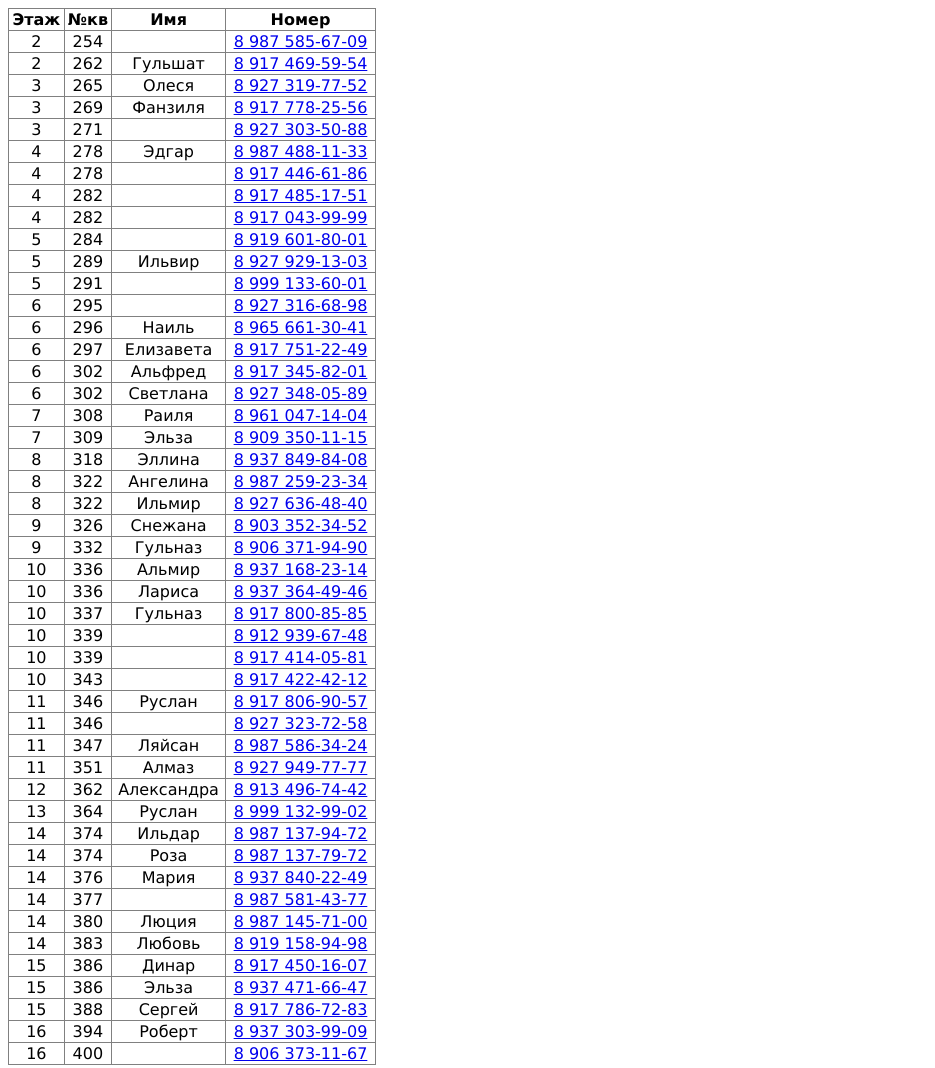
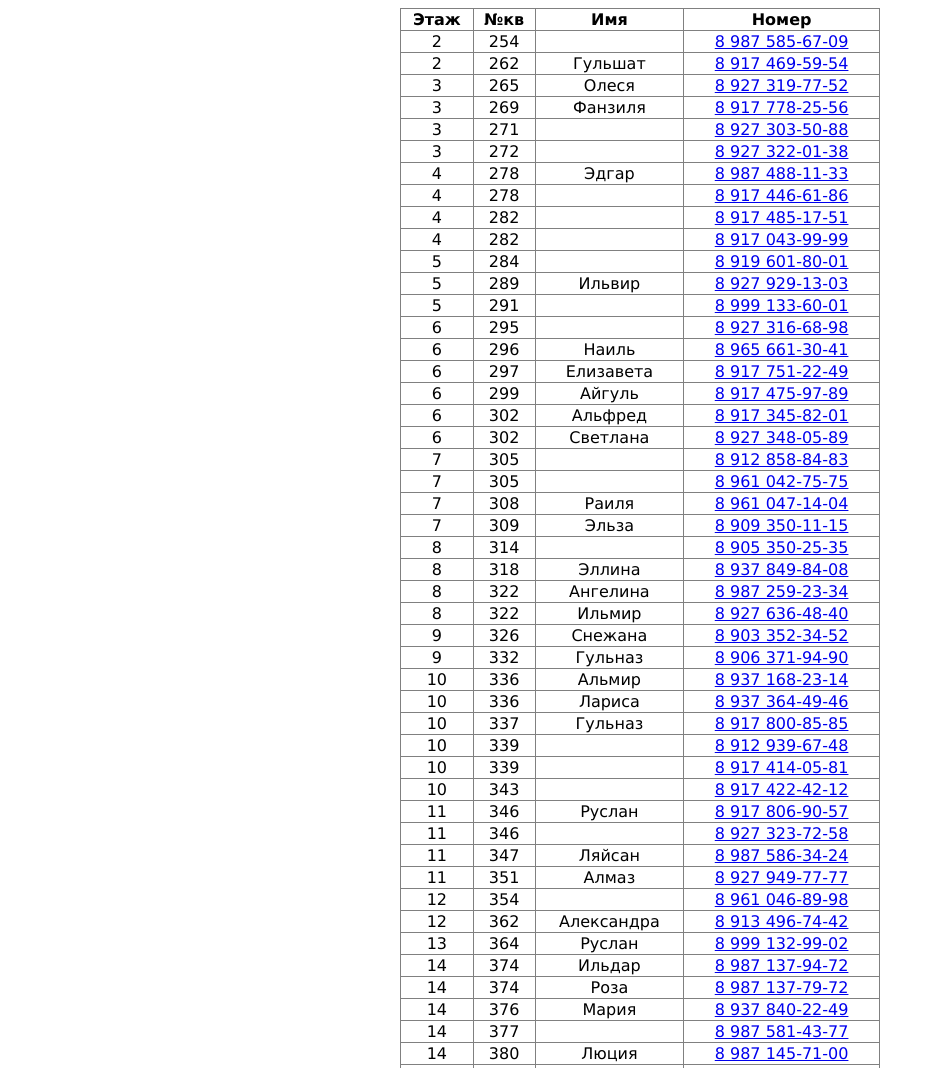
Before and after one commit to saferq/neighbors156b, a plain HTML site: page index.html in a window 1280 px wide. Shown: the top 1068 px of the page, without its empty margins (0-935 px from the left). Drawn offline with Linux system fonts and the light colour scheme.

Commit message:
update contact

```diff
--- a/index.html
+++ b/index.html
@@ -4,9 +4,10 @@
     <meta charset="UTF-8" />
     <meta name="viewport" content="width=device-width, initial-scale=1.0" />
     <!-- <link rel="stylesheet" href="/style/main.css"> -->
-    <title>Document</title>
+    <title>Контакты</title>
   </head>
   <body>
+    <div id="contacts">
       <table>
         <tr>
           <td><b>Этаж</b></td>
@@ -43,6 +44,12 @@
           <td>271</td>
           <td></td>
           <td nowrap><a href="tel:8 927 303-50-88">8 927 303-50-88</a></td>
+        </tr>
+        <tr>
+          <td>3</td>
+          <td>272</td>
+          <td></td>
+          <td nowrap><a href="tel:8 927 322-01-38">8 927 322-01-38</a></td>
         </tr>
         <tr>
           <td>4</td>
@@ -106,6 +113,12 @@
         </tr>
         <tr>
           <td>6</td>
+          <td>299</td>
+          <td>Айгуль</td>
+          <td nowrap><a href="tel:8 917 475-97-89">8 917 475-97-89</a></td>
+        </tr>
+        <tr>
+          <td>6</td>
           <td>302</td>
           <td>Альфред</td>
           <td nowrap><a href="tel:8 917 345-82-01">8 917 345-82-01</a></td>
@@ -118,6 +131,18 @@
         </tr>
         <tr>
           <td>7</td>
+          <td>305</td>
+          <td></td>
+          <td nowrap><a href="tel:8 912 858-84-83">8 912 858-84-83</a></td>
+        </tr>
+        <tr>
+          <td>7</td>
+          <td>305</td>
+          <td></td>
+          <td nowrap><a href="tel:8 961 042-75-75">8 961 042-75-75</a></td>
+        </tr>
+        <tr>
+          <td>7</td>
           <td>308</td>
           <td>Раиля</td>
           <td nowrap><a href="tel:8 961 047-14-04">8 961 047-14-04</a></td>
@@ -127,6 +152,12 @@
           <td>309</td>
           <td>Эльза</td>
           <td nowrap><a href="tel:8 909 350-11-15">8 909 350-11-15</a></td>
+        </tr>
+        <tr>
+          <td>8</td>
+          <td>314</td>
+          <td></td>
+          <td nowrap><a href="tel:8 905 350-25-35">8 905 350-25-35</a></td>
         </tr>
         <tr>
           <td>8</td>
@@ -220,6 +251,12 @@
         </tr>
         <tr>
           <td>12</td>
+          <td>354</td>
+          <td></td>
+          <td nowrap><a href="tel:8 961 046-89-98">8 961 046-89-98</a></td>
+        </tr>
+        <tr>
+          <td>12</td>
           <td>362</td>
           <td>Александра</td>
           <td nowrap><a href="tel:8 913 496-74-42">8 913 496-74-42</a></td>
@@ -297,12 +334,19 @@
           <td nowrap><a href="tel:8 906 373-11-67">8 906 373-11-67</a></td>
         </tr>
       </table>
+    </div>
   </body>
 </html>
 
 <style>
+  #contacts {
+    display: flex;
+    justify-content: center;
+  }
   table {
-    width: 23rem;
+    flex-direction: center;
+    width: 30rem;
+    min-height: 23rem;
     font-family: Verdana, Arial, Helvetica, sans-serif;
     font-size: 1em;
     border-collapse: collapse;
```
Lines whose indentation alone changed are shown as unchanged.
